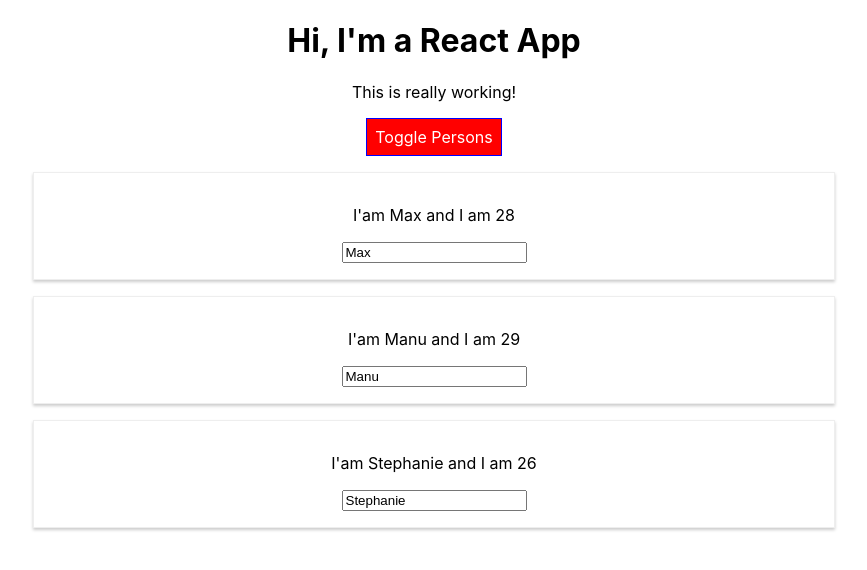
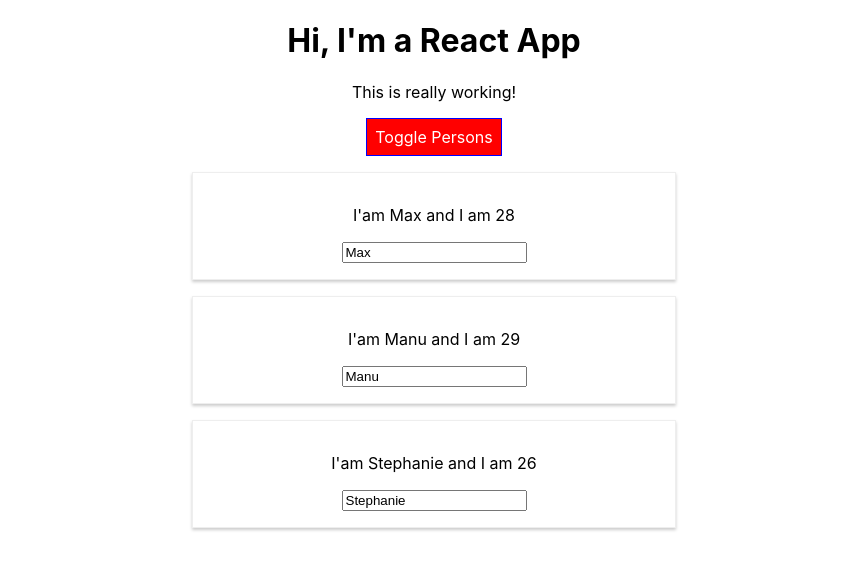
Before and after one commit to HammamAlHakim/react-udemy, a React (Create React App) app: page / in a window 1280 px wide. Both pictures are taken after a click on the button "Toggle Persons". Shown: the top 570 px of the page, without its empty margins (206-1073 px from the left). Built offline with nearby package versions, Linux system fonts and the light colour scheme.

Commit message:
Part 5.6 done

```diff
--- a/src/App.js
+++ b/src/App.js
@@ -1,7 +1,7 @@
 import React, { Component } from "react";
 import "./App.css";
 import Person from "./Person/Person";
-import Radium from "radium";
+import Radium, { StyleRoot } from "radium";
 
 class App extends Component {
     state = {
@@ -111,6 +111,7 @@ class App extends Component {
         }
 
         return (
+            <StyleRoot>
                 <div className="App">
                     <h1>Hi, I'm a React App</h1>
                     <p className={classes.join(" ")}>This is really working!</p>
@@ -119,6 +120,7 @@ class App extends Component {
                     </button>
                     {persons}
                 </div>
+            </StyleRoot>
         );
         // IMPORTANT NOTE
         // () => inefficient way to call function handler
--- a/src/Person/Person.js
+++ b/src/Person/Person.js
@@ -4,8 +4,14 @@ import Radium from "radium";
 import "./Person.css";
 
 const Person = props => {
+    const style = {
+        "@media (min-width: 500px)": {
+            width: "450px"
+        }
+    };
+
     return (
-        <div className="Person">
+        <div className="Person" style={style}>
             <p onClick={props.click}>
                 I'am {props.name} and I am {props.age}
             </p>
```
Lines whose indentation alone changed are shown as unchanged.
